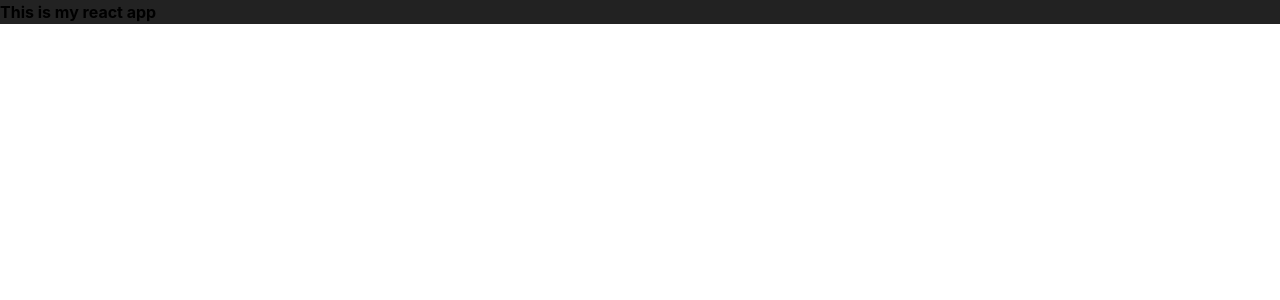
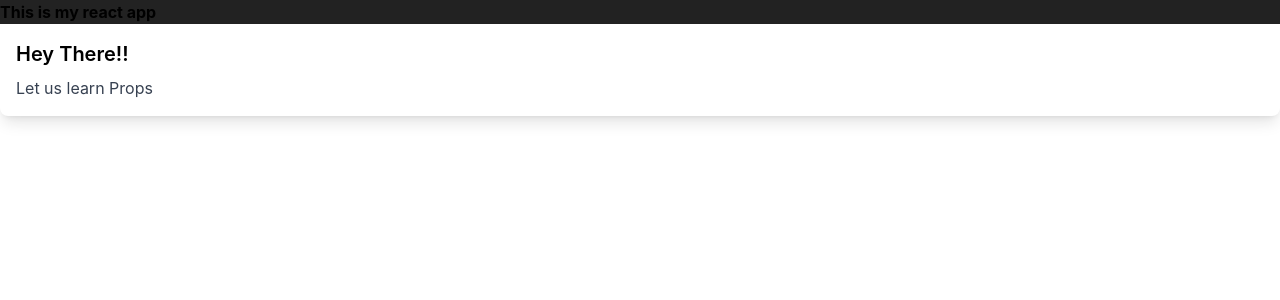
Before and after one commit to Kaustubh0511/Pract_React, a React (Create React App) app: page / in a window 1280 px wide. Shown: the top 300 px of the page. Built offline with nearby package versions, Linux system fonts and the light colour scheme.

Commit message:
Learning Props Commit

```diff
--- a/src/App.js
+++ b/src/App.js
@@ -1,9 +1,11 @@
 import Header from "./components/Header";
+import Card from "./Card";
 
 function App() {
   return (
     <div className="App">
       <Header/>
+      <Card/>
     </div>
   );
 }
--- /dev/null
+++ b/src/Card.js
@@ -0,0 +1,10 @@
+const Card =() =>{
+    return(
+        <div class="bg-white rounded-lg shadow-lg p-4">
+            <h4 class="text-xl font-semibold mb-2">Hey There!!</h4>
+            <p class="text-gray-700">Let us learn Props</p>
+        </div>
+    )
+}
+
+export default Card;
```
